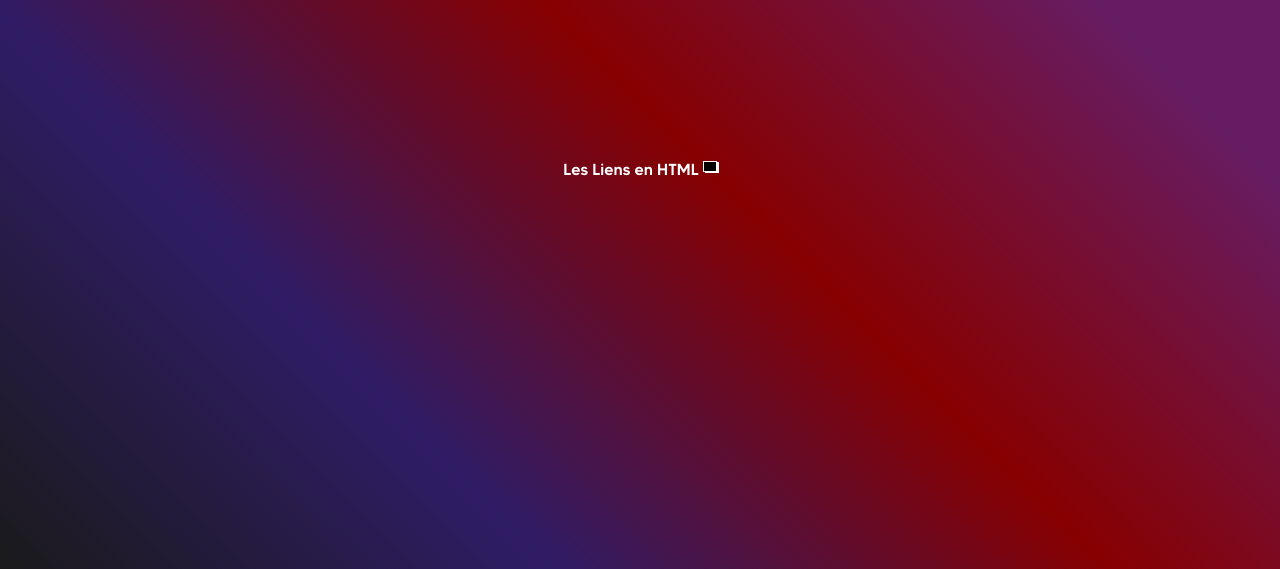
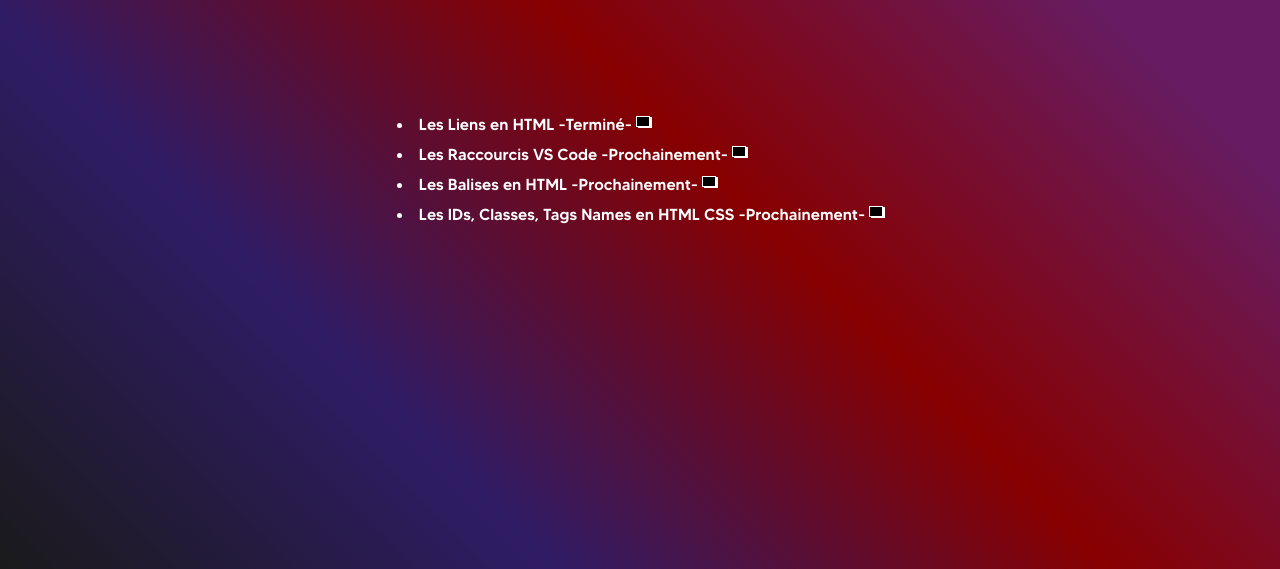
Before and after one commit to SkylePaf/Memory-SkylePaf, a plain HTML site: page Synthèse1/coursDeThomas.html in a window 1280 px wide. Shown: the part 231-800 px from the top of the page. Drawn offline with Linux system fonts and the light colour scheme.

Commit message:
Add files via upload

```diff
--- a/Synthèse1/coursDeThomas.html
+++ b/Synthèse1/coursDeThomas.html
@@ -9,8 +9,22 @@
         <div class="box">
             <h1>Synthèses</h1>
             <div class="cours">
-                <label for="synthèse1" id="labelSynthèses">Les Liens en HTML</label>
-                <input type="button" name="synthèse1" id="synthèses" onclick="window.open('pdf/LES LIENS HYPER TEXT EN HTML.pdf', '_blank')"
+                <li class="cour1">
+                    <label for="synthèse1" id="labelSynthèses">Les Liens en HTML -Terminé-</label>
+                    <input type="button" name="synthèse1" id="synthèses" onclick="window.open('pdf/LES LIENS HYPER TEXT EN HTML.pdf', '_blank')">
+                </li>
+                <li class="cour2">
+                    <label for="synthèse2" id="labelSynthèses">Les Raccourcis VS Code -Prochainement-</label>
+                    <input type="button" name="synthèse2" id="synthèses" onclick="window.open('', /*'_blank'*/)">
+                </li>
+                <li class="cour3">
+                    <label for="synthèse3" id="labelSynthèses">Les Balises en HTML -Prochainement-</label>
+                    <input type="button" name="synthèse3" id="synthèses" onclick="window.open('', /*'_blank'*/)">
+                </li>
+                <li class="cour4">
+                    <label for="synthèse4" id="labelSynthèses">Les IDs, Classes, Tags Names en HTML CSS -Prochainement-</label>
+                    <input type="button" name="synthèse4" id="synthèses" onclick="window.open('', /*'_blank'*/)">
+                </li>
             </div>
         </div>
     </body>
--- a/Synthèse1/css/style.css
+++ b/Synthèse1/css/style.css
@@ -51,6 +51,24 @@ h1{
     box-shadow: rgb(0, 0, 0) 0 0 3px;
     border: rgb(0, 0, 0) solid 1px;
 }
+.cours {
+    display: flex;
+    flex-wrap: nowrap;
+    gap: 5px;
+}
+.cours {
+    display: grid;
+    grid-template-columns: repeat(auto-fill, minmax(300px, 1fr));
+    gap: 10px;
+}
+li {
+    color: white;
+}
+#bloc{
+    width: 10px;
+    height: 10px;
+    border: white solid;
+}
 @font-face {
     font-family: font1;
     src: url("../fonts/font1.otf");
```
